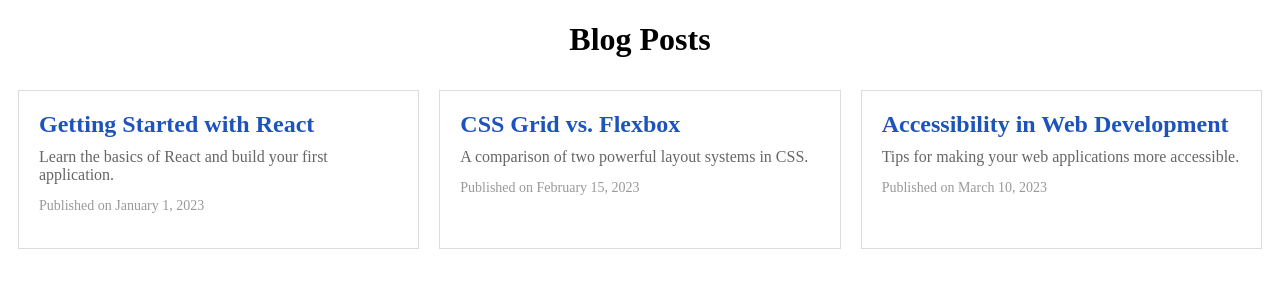
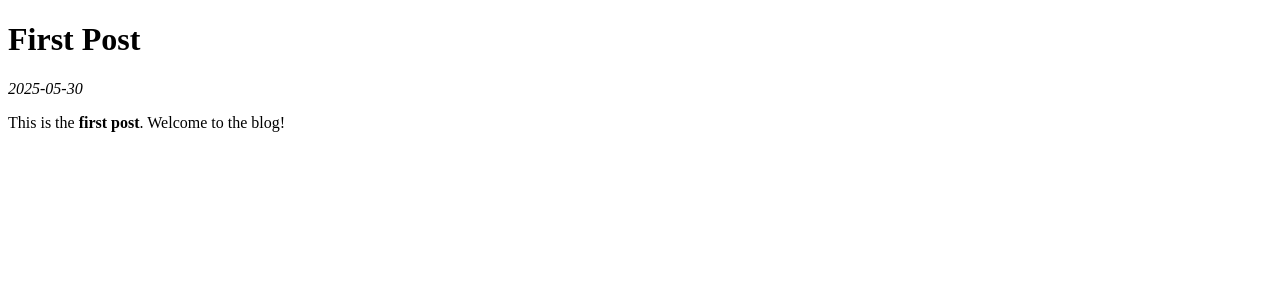
Before and after one commit to Srija41/blog_post_project, a React (Vite) app in the folder bpflexi/: page /posts/1 in a window 1280 px wide. Shown: the top 300 px of the page. Built offline with nearby package versions, Linux system fonts and the light colour scheme.

Commit message:
Add blog post viewing feature

```diff
--- a/bpflexi/src/App.jsx
+++ b/bpflexi/src/App.jsx
@@ -1,35 +1,12 @@
-import React from 'react';
-import BlogPostList from './components/BlogPostList';
+import { Routes, Route } from 'react-router-dom';
+import BlogList from './BlogList';
+import BlogPost from './BlogPost';
 
-const samplePosts = [
-  {
-    id: '1',
-    title: 'Getting Started with React',
-    summary: 'Learn the basics of React and build your first application.',
-    date: '2023-01-01',
-    url: '/posts/1',
-  },
-  {
-    id: '2',
-    title: 'CSS Grid vs. Flexbox',
-    summary: 'A comparison of two powerful layout systems in CSS.',
-    date: '2023-02-15',
-    url: '/posts/2',
-  },
-  {
-    id: '3',
-    title: 'Accessibility in Web Development',
-    summary: 'Tips for making your web applications more accessible.',
-    date: '2023-03-10',
-    url: '/posts/3',
-  }
-];
-
-const App = () => (
-  <div>
-    <h1 style={{ textAlign: 'center' }}>Blog Posts</h1>
-    <BlogPostList posts={samplePosts} />
-  </div>
-);
-
-export default App;
+export default function App() {
+  return (
+    <Routes>
+      <Route path="/" element={<BlogList />} />
+      <Route path="/posts/:id" element={<BlogPost />} />
+    </Routes>
+  );
+}
--- /dev/null
+++ b/bpflexi/src/BlogList.jsx
@@ -0,0 +1,17 @@
+import { Link } from 'react-router-dom';
+import { blogPosts } from './posts';
+
+export default function BlogList() {
+  return (
+    <div>
+      <h1>Blog Posts</h1>
+      <ul>
+        {blogPosts.map((post) => (
+          <li key={post.id}>
+            <Link to={`/posts/${post.id}`}>{post.title}</Link>
+          </li>
+        ))}
+      </ul>
+    </div>
+  );
+}
--- /dev/null
+++ b/bpflexi/src/BlogPost.jsx
@@ -0,0 +1,19 @@
+import { useParams } from 'react-router-dom';
+import { blogPosts } from './posts';
+
+export default function BlogPost() {
+  const { id } = useParams();
+  const post = blogPosts.find((p) => p.id === id);
+
+  if (!post) {
+    return <h2>Post not found</h2>;
+  }
+
+  return (
+    <div>
+      <h1>{post.title}</h1>
+      <p><em>{post.date}</em></p>
+      <div dangerouslySetInnerHTML={{ __html: post.content }} />
+    </div>
+  );
+}
--- a/bpflexi/src/main.jsx
+++ b/bpflexi/src/main.jsx
@@ -4,7 +4,9 @@
 import App from './App';
 
 ReactDOM.createRoot(document.getElementById('root')).render(
-  <BrowserRouter>
-    <App />
-  </BrowserRouter>
+  <React.StrictMode>
+    <BrowserRouter>
+      <App />
+    </BrowserRouter>
+  </React.StrictMode>
 );
--- /dev/null
+++ b/bpflexi/src/posts.js
@@ -0,0 +1,14 @@
+export const blogPosts = [
+  {
+    id: '1',
+    title: 'First Post',
+    date: '2025-05-30',
+    content: `<p>This is the <strong>first post</strong>. Welcome to the blog!</p>`
+  },
+  {
+    id: '2',
+    title: 'Using React with Vite',
+    date: '2025-05-29',
+    content: `<h2>React + Vite</h2><p>This post explains how to use React with Vite for fast development.</p>`
+  }
+];
```
